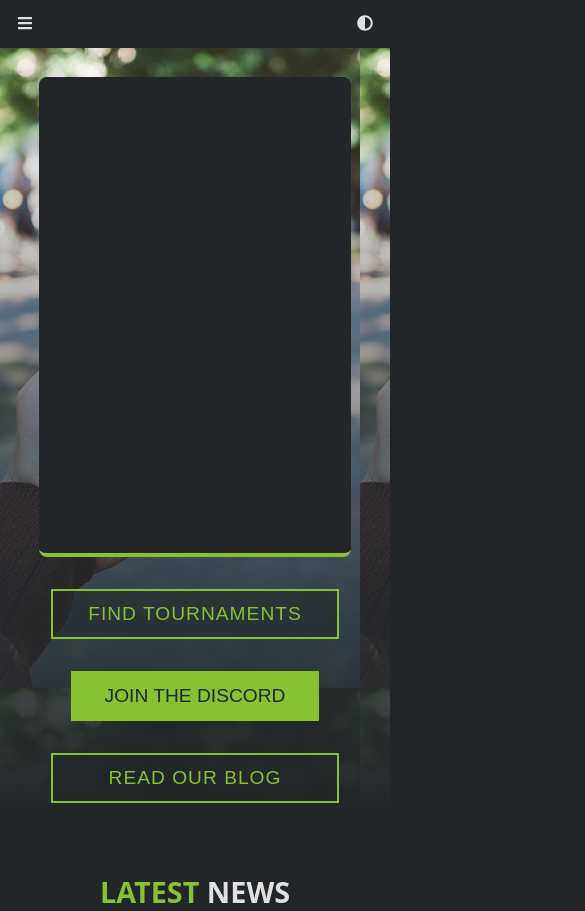
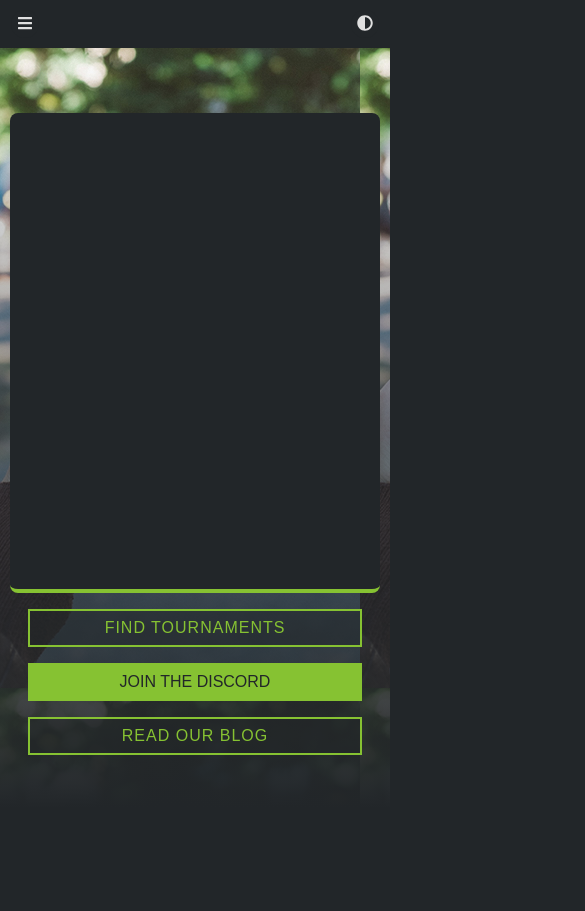
Before and after one commit to psianion/hq-next, a Next.js app: page / in a window 390 px wide. Shown: the top 911 px of the page, 585 px wide, since content can reach past the window. After the commit the page ends 844 px from the top, so only its background shows below. Built offline with nearby package versions, Linux system fonts and the light colour scheme.

Commit message:
bug update mobile

```diff
--- a/pages/index.js
+++ b/pages/index.js
@@ -8,7 +8,7 @@ export default function Home() {
   return (
     <HomeContainer>
       <Hero />
-      <LatestNews />
+      {/* <LatestNews /> */}
     </HomeContainer>
   );
 }
--- a/src/components/Home/Hero.js
+++ b/src/components/Home/Hero.js
@@ -45,6 +45,13 @@ const HeroContent = styled(motion.div)`
   background-color: ${({ theme }) => theme.primary0};
   border-radius: 0.5rem;
   border-bottom: ${({ theme }) => theme.highlight0} 0.3rem solid;
+
+  @media (max-width: 768px) {
+    width: 95%;
+    max-width: 100%;
+    margin-top: 0.8rem;
+    height: 30rem;
+  }
 `;
 
 const ButtonContainer = styled(motion.div)`
@@ -53,6 +60,10 @@ const ButtonContainer = styled(motion.div)`
   display: flex;
   flex-wrap: wrap;
   justify-content: center;
+
+  @media (max-width: 768px) {
+    max-width: 90%;
+  }
 `;
 
 const Button = styled(motion.button)`
@@ -71,6 +82,13 @@ const Button = styled(motion.button)`
   &:hover {
     background-color: ${({ theme }) => `${theme.primary0}`};
   }
+
+  @media (max-width: 768px) {
+    width: 95%;
+    padding: 0.5rem 1rem;
+    font-size: 1rem;
+    margin-top: 1rem;
+  }
 `;
 
 const SolidButton = styled(motion.button)`
@@ -83,6 +101,13 @@ const SolidButton = styled(motion.button)`
   margin: 2rem 2rem 0 2rem;
   border: solid 2px ${({ theme }) => theme.highlight0};
   cursor: pointer;
+
+  @media (max-width: 768px) {
+    width: 95%;
+    padding: 0.5rem 1rem;
+    font-size: 1rem;
+    margin: 1rem 0 0 0;
+  }
 `;
 
 export default Hero;
```
